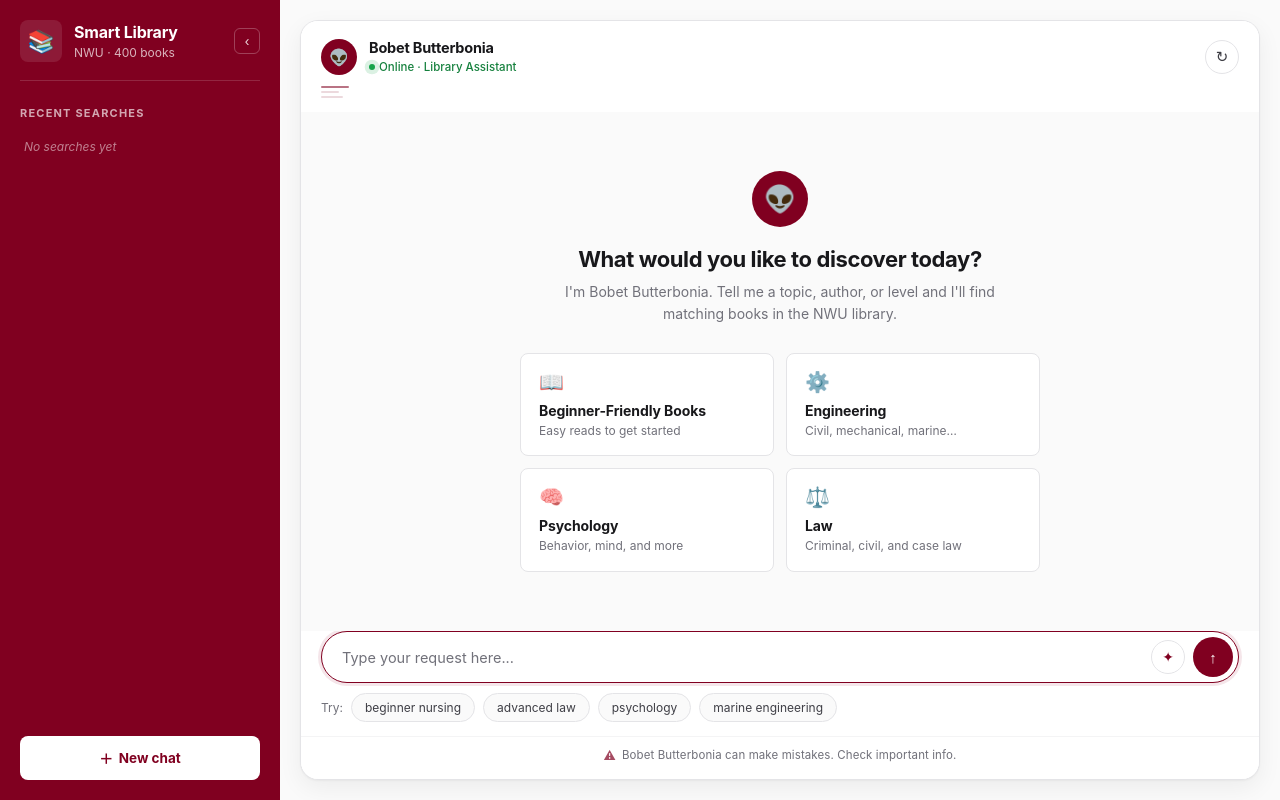
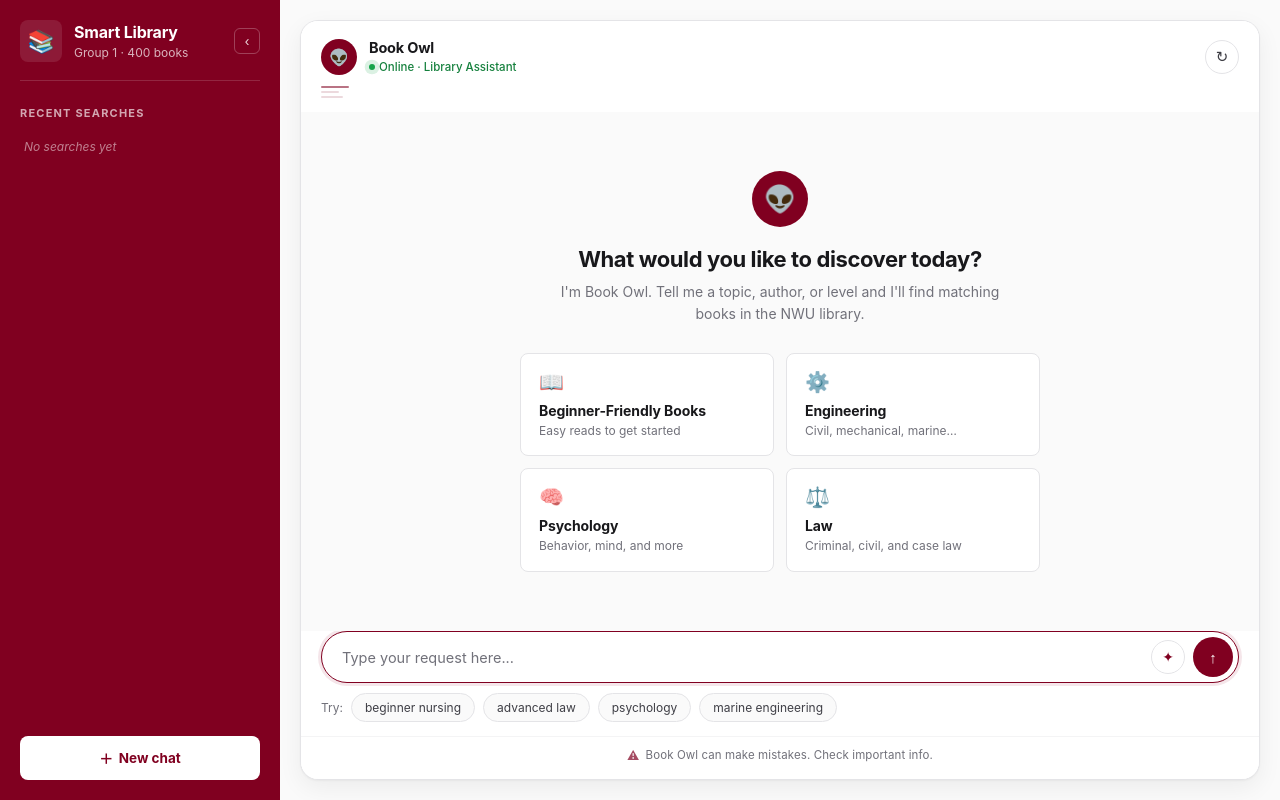
Before and after one commit to iwillkillyou231-alt/smart-library-chatbot, a Flask app: page / in a window 1280 px wide. Run offline with Flask 3, Linux system fonts and the light colour scheme.

Commit message:
Rename to Book Owl, update casual.py

```diff
--- a/nlp/casual.py
+++ b/nlp/casual.py
@@ -28,10 +28,10 @@ WHO = ["who are you", "what are you", "your name", "who made you"]
 
 RESPONSES = {
     "greeting": [
-        "Hey there! I'm Bobet Butterbonia. Ready to help you find a good book. What topic are you into?",
-        "Hello! I'm Bobet Butterbonia. What kind of book are you looking for today?",
-        "Hi! I'm Bobet Butterbonia. Tell me what you want to learn or read about ",
-        "Hey! I'm Bobet Butterbonia. What's on your reading list today?",
+        "Hey there! I'm Book Owl. Ready to help you find a good book. What topic are you into?",
+        "Hello! I'm Book Owl. What kind of book are you looking for today?",
+        "Hi! I'm Book Owl. Tell me what you want to learn or read about ",
+        "Hey! I'm Book Owl. What's on your reading list today?",
     ],
     "casual": [
         "Of course We can just chill and talk — no school stuff, no technical explanations, no serious agenda. What's on your mind right now?",
@@ -59,7 +59,7 @@ RESPONSES = {
     ],
 
     "who": [
-        "I'm Bobet Butterbonia — a rule-based NLP assistant built to help NWU students find books by describing what they want in plain English.",
+        "I'm Book Owl — a rule-based NLP assistant built to help NWU students find books by describing what they want in plain English.",
         "I'm a book discovery chatbot for the NWU library. I use TF-IDF and cosine similarity — no AI APIs ",
     ],
 }
--- a/web/templates/index.html
+++ b/web/templates/index.html
@@ -19,7 +19,7 @@
             <div class="logo" aria-hidden="true">📚</div>
             <div class="sidebar-head-text">
                 <div class="brand">Smart Library</div>
-                <div class="brand-sub">NWU · 400 books</div>
+                <div class="brand-sub">Group 1 · 400 books</div>
             </div>
             <button
                 class="collapse-btn"
@@ -58,7 +58,7 @@
                 <div class="panel-avatar" aria-hidden="true">👽</div>
 
                 <div class="panel-title">
-                    <div class="panel-name">Bobet Butterbonia</div>
+                    <div class="panel-name">Book Owl</div>
                     <div class="panel-sub">
                         <span class="status-dot" aria-hidden="true"></span>
                         Online · Library Assistant
@@ -88,7 +88,7 @@
                     <div class="welcome-avatar" aria-hidden="true">👽</div>
                     <h2 class="welcome-title">What would you like to discover today?</h2>
                     <p class="welcome-sub">
-                        I'm Bobet Butterbonia. Tell me a topic, author, or level
+                        I'm Book Owl. Tell me a topic, author, or level
                         and I'll find matching books in the NWU library.
                     </p>
 
@@ -161,7 +161,7 @@
             </div>
 
             <p class="disclaimer" role="note">
-                Bobet Butterbonia can make mistakes. Check important info.
+                Book Owl can make mistakes. Check important info.
             </p>
 
         </div>
```
